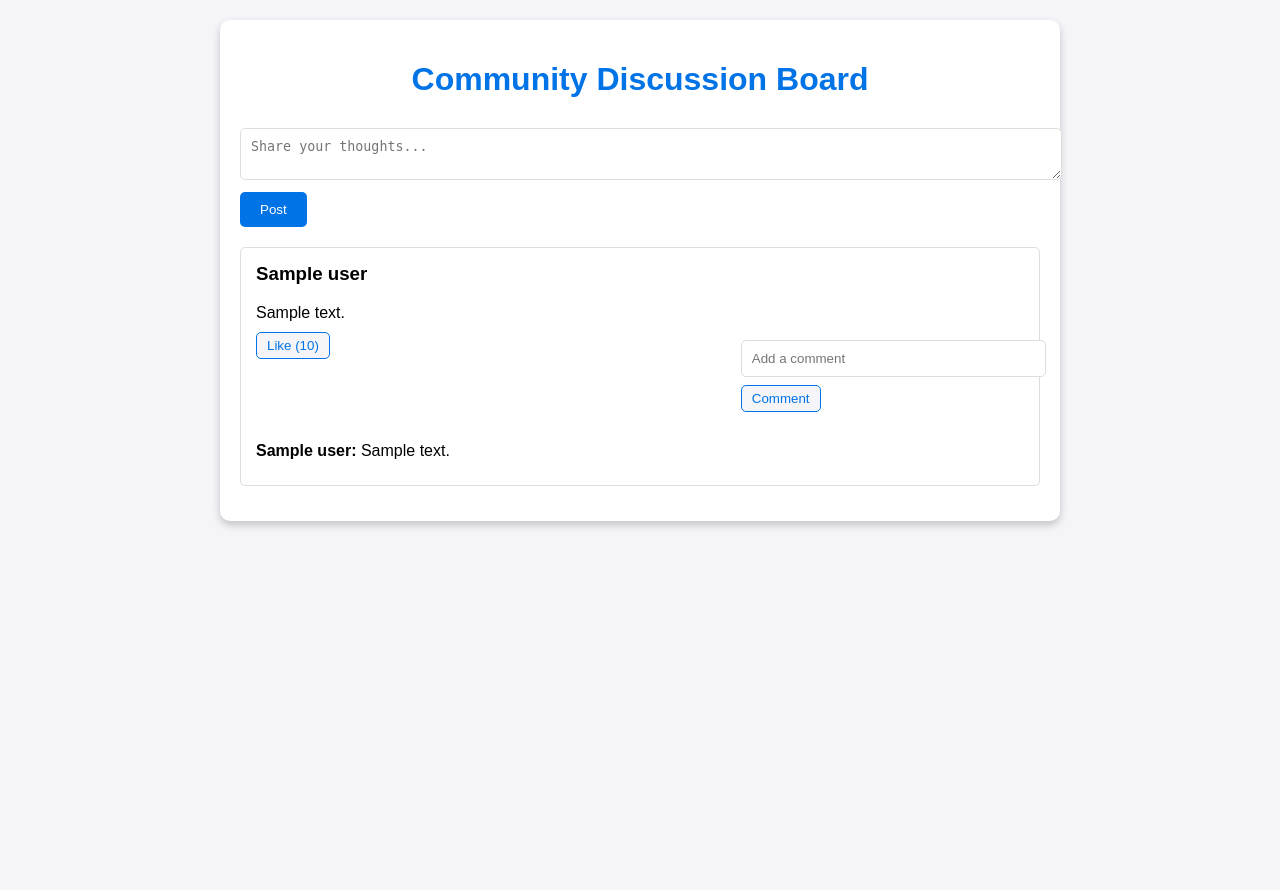
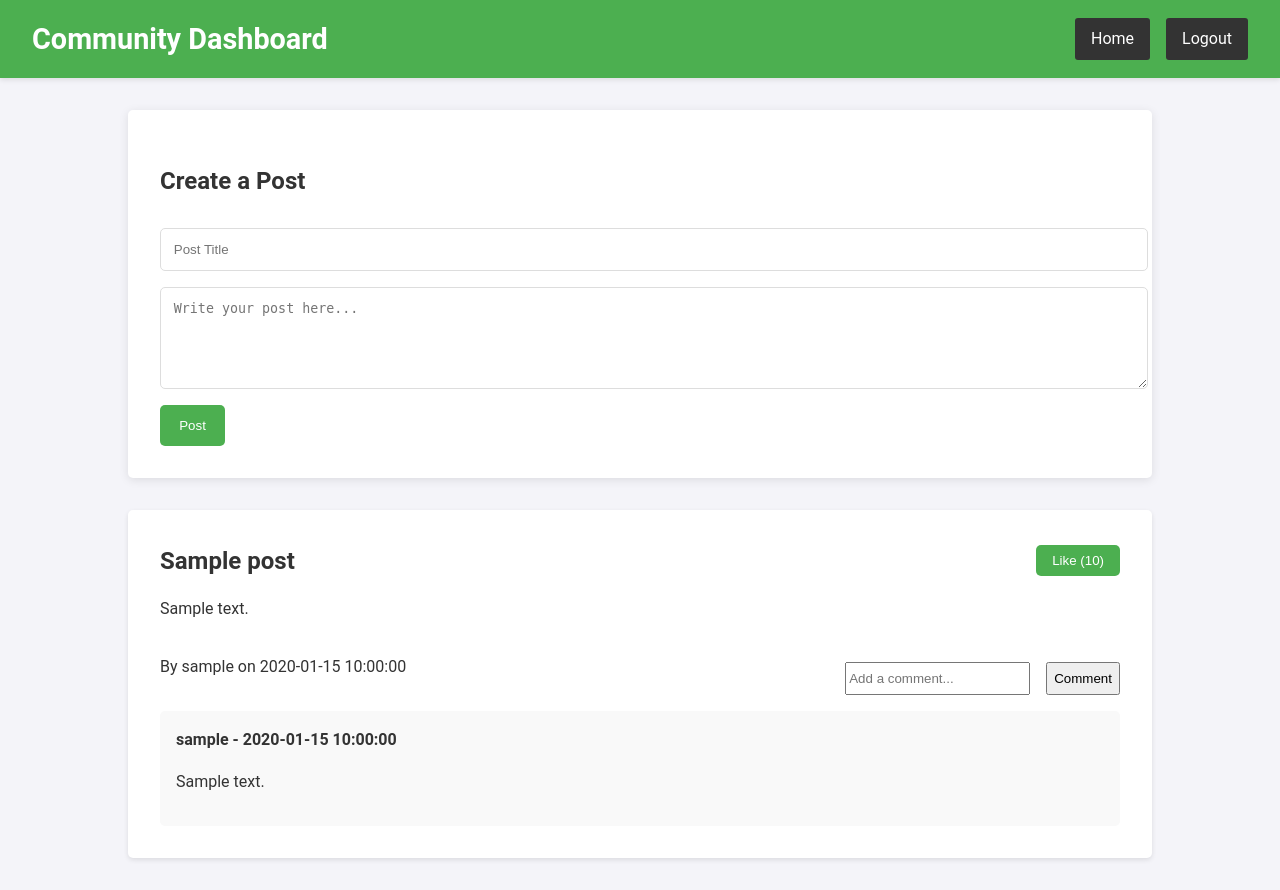
Before and after one commit to pavan3734/Air-Quality-App, a Python web app: template templates/community.html in a window 1280 px wide. Before the commit the page ends 528 px from the top, so only its background shows below. Run offline with Jinja, Linux system fonts and the light colour scheme; the template is opened without the code that fills it: most values are stand-ins (such as "Sample title", 1, 10 or a date in 2020).

Commit message:
community.html

```diff
--- a/templates/community.html
+++ b/templates/community.html
@@ -3,106 +3,194 @@
 <head>
     <meta charset="UTF-8">
     <meta name="viewport" content="width=device-width, initial-scale=1.0">
-    <title>Community Engagement</title>
+    <title>Community Dashboard</title>
     <style>
         body {
-            font-family: Arial, sans-serif;
-            background-color: #f4f4f9;
+            font-family: 'Roboto', Arial, sans-serif;
             margin: 0;
             padding: 0;
+            background-color: #f4f4f9;
+            color: #333;
+            line-height: 1.6;
         }
+
+        header {
+            background-color: #4CAF50;
+            color: white;
+            padding: 1rem 2rem;
+            display: flex;
+            justify-content: space-between;
+            align-items: center;
+            box-shadow: 0 2px 5px rgba(0, 0, 0, 0.1);
+        }
+
+        header h1 {
+            margin: 0;
+            font-size: 1.8rem;
+            font-weight: bold;
+        }
+
+        nav {
+            display: flex;
+            gap: 1rem;
+        }
+
+        .nav-button {
+            background-color: #333;
+            color: white;
+            padding: 0.5rem 1rem;
+            text-decoration: none;
+            border-radius: 3px;
+            transition: background-color 0.3s;
+        }
+
+        .nav-button:hover {
+            background-color: #555;
+        }
+
         .container {
-            max-width: 800px;
-            margin: 20px auto;
-            background: #fff;
-            padding: 20px;
-            border-radius: 10px;
-            box-shadow: 0 4px 8px rgba(0, 0, 0, 0.2);
+            width: 80%;
+            margin: 2rem auto;
         }
-        h1 {
-            text-align: center;
-            color: #0073e6;
+
+        .post-form {
+            background-color: #fff;
+            padding: 2rem;
+            box-shadow: 0 2px 10px rgba(0, 0, 0, 0.1);
+            border-radius: 5px;
+            margin-bottom: 2rem;
         }
-        form {
-            margin-bottom: 20px;
-        }
-        input[type="text"], textarea {
+
+        .post-form input, .post-form textarea {
             width: 100%;
-            padding: 10px;
-            margin: 8px 0;
+            padding: 0.8rem;
+            margin: 0.5rem 0;
             border: 1px solid #ddd;
             border-radius: 5px;
         }
-        button {
-            background-color: #0073e6;
+
+        .post-form button {
+            background-color: #4CAF50;
             color: white;
-            padding: 10px 20px;
+            padding: 0.8rem 1.2rem;
+            border: none;
+            border-radius: 5px;
+            cursor: pointer;
+            transition: background-color 0.3s;
+        }
+
+        .post-form button:hover {
+            background-color: #45a049;
+        }
+
+        .post {
+            background-color: white;
+            padding: 2rem;
+            box-shadow: 0 2px 5px rgba(0, 0, 0, 0.1);
+            margin-bottom: 2rem;
+            border-radius: 5px;
+        }
+
+        .post-header {
+            display: flex;
+            justify-content: space-between;
+            align-items: center;
+        }
+
+        .post-header h2 {
+            margin: 0;
+        }
+
+        .post-footer {
+            display: flex;
+            justify-content: space-between;
+            margin-top: 1rem;
+        }
+
+        .comment-form {
+            display: flex;
+            gap: 1rem;
+            margin-top: 1.5rem;
+        }
+
+        .comment-form input {
+            flex-grow: 1;
+        }
+
+        .comment {
+            background-color: #f9f9f9;
+            padding: 1rem;
+            margin-top: 1rem;
+            border-radius: 5px;
+        }
+
+        .comment-header {
+            font-weight: bold;
+        }
+
+        .like-btn {
+            background-color: #4CAF50;
+            color: white;
+            padding: 0.5rem 1rem;
             border: none;
             border-radius: 5px;
             cursor: pointer;
         }
-        button:hover {
-            background-color: #005bb5;
-        }
-        .post {
-            border: 1px solid #ddd;
-            border-radius: 5px;
-            padding: 15px;
-            margin-bottom: 15px;
-        }
-        .post h3 {
-            margin-top: 0;
-        }
-        .post p {
-            margin: 10px 0;
-        }
-        .post .actions {
-            margin-top: 10px;
-            display: flex;
-            justify-content: space-between;
-        }
-        .post .actions button {
-            background-color: #f4f4f9;
-            color: #0073e6;
-            border: 1px solid #0073e6;
-            padding: 5px 10px;
-            border-radius: 5px;
-        }
-        .post .actions button:hover {
-            background-color: #0073e6;
-            color: white;
+
+        .like-btn:hover {
+            background-color: #45a049;
         }
     </style>
 </head>
 <body>
+
+    <header>
+        <h1>Community Dashboard</h1>
+        <nav>
+            <a href="{{ url_for('home') }}" class="nav-button">Home</a>
+            <a href="{{ url_for('logout') }}" class="nav-button">Logout</a>
+        </nav>
+    </header>
+
     <div class="container">
-        <h1>Community Discussion Board</h1>
-        <form method="POST" action="/community">
-            <textarea name="content" placeholder="Share your thoughts..." required></textarea>
+        <div class="post-form">
+            <h2>Create a Post</h2>
+            <form action="/community" method="POST">
+                <input type="text" name="title" placeholder="Post Title" required>
+                <textarea name="content" rows="5" placeholder="Write your post here..." required></textarea>
                 <button type="submit">Post</button>
             </form>
-        <div id="posts">
+        </div>
+
         {% for post in posts %}
         <div class="post">
-                <h3>{{ post.user.name }}</h3>
+            <div class="post-header">
+                <h2>{{ post.title }}</h2>
+                <!-- Like Button with POST method -->
+                <form action="{{ url_for('like_post', post_id=post.id) }}" method="POST">
+                    <button type="submit" class="like-btn">Like ({{ post.likes }})</button>
+                </form>
+            </div>
             <p>{{ post.content }}</p>
-                <div class="actions">
-                    <form method="POST" action="/like/{{ post.id }}">
-                        <button type="submit">Like ({{ post.likes }})</button>
-                    </form>
-                    <form method="POST" action="/comment/{{ post.id }}">
-                        <input type="text" name="comment" placeholder="Add a comment" required>
+            <div class="post-footer">
+                <p>By {{ post.username }} on {{ post.created_at.strftime('%Y-%m-%d %H:%M:%S') }}</p>
+                <form class="comment-form" action="/add_comment/{{ post.id }}" method="POST">
+                    <input type="text" name="content" placeholder="Add a comment..." required>
                     <button type="submit">Comment</button>
                 </form>
             </div>
-                <div class="comments">
+
             {% for comment in post.comments %}
-                    <p><b>{{ comment.user.name }}:</b> {{ comment.content }}</p>
-                    {% endfor %}
+            <div class="comment">
+                <div class="comment-header">
+                    <strong>{{ comment.username }}</strong> - {{ comment.created_at.strftime('%Y-%m-%d %H:%M:%S') }}
                 </div>
+                <p>{{ comment.content }}</p>
             </div>
             {% endfor %}
         </div>
+        {% endfor %}
     </div>
+
 </body>
 </html>
```
Lines whose indentation alone changed are shown as unchanged.
